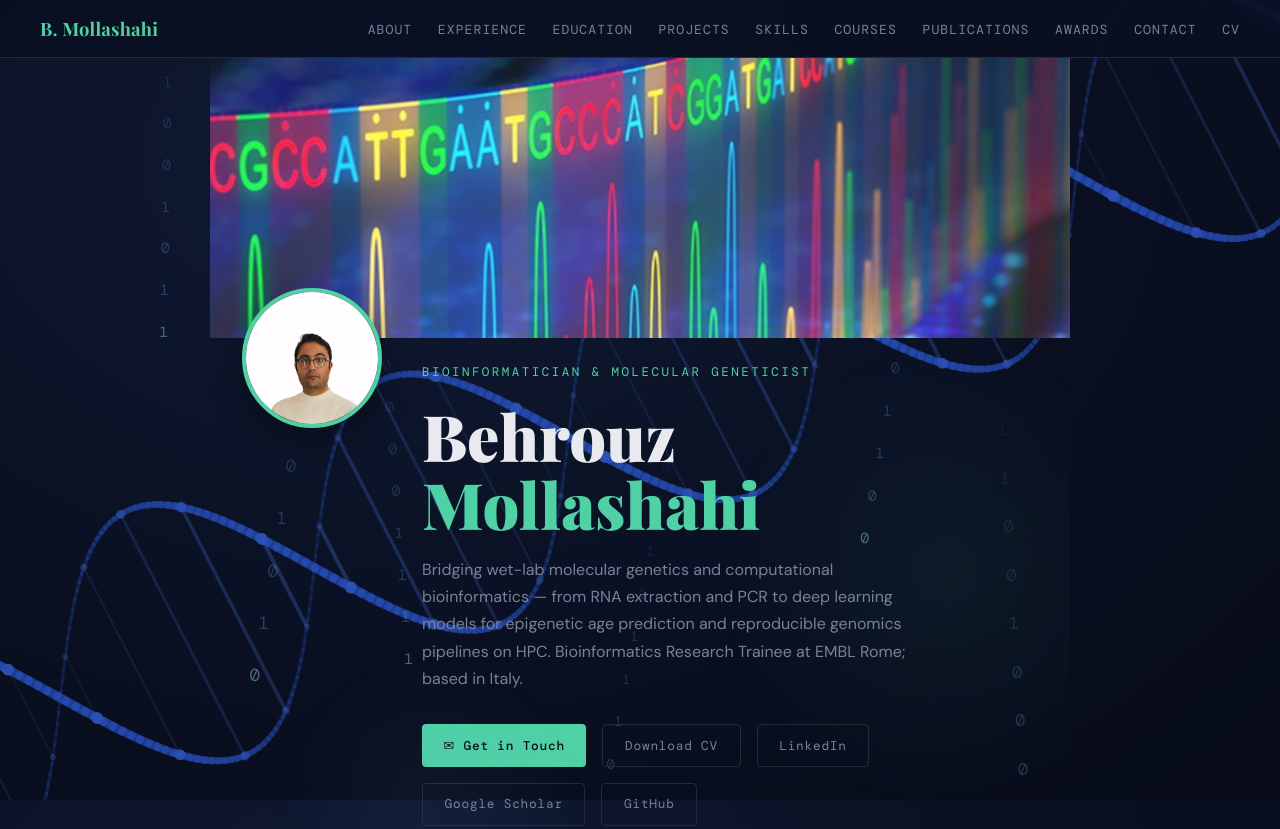
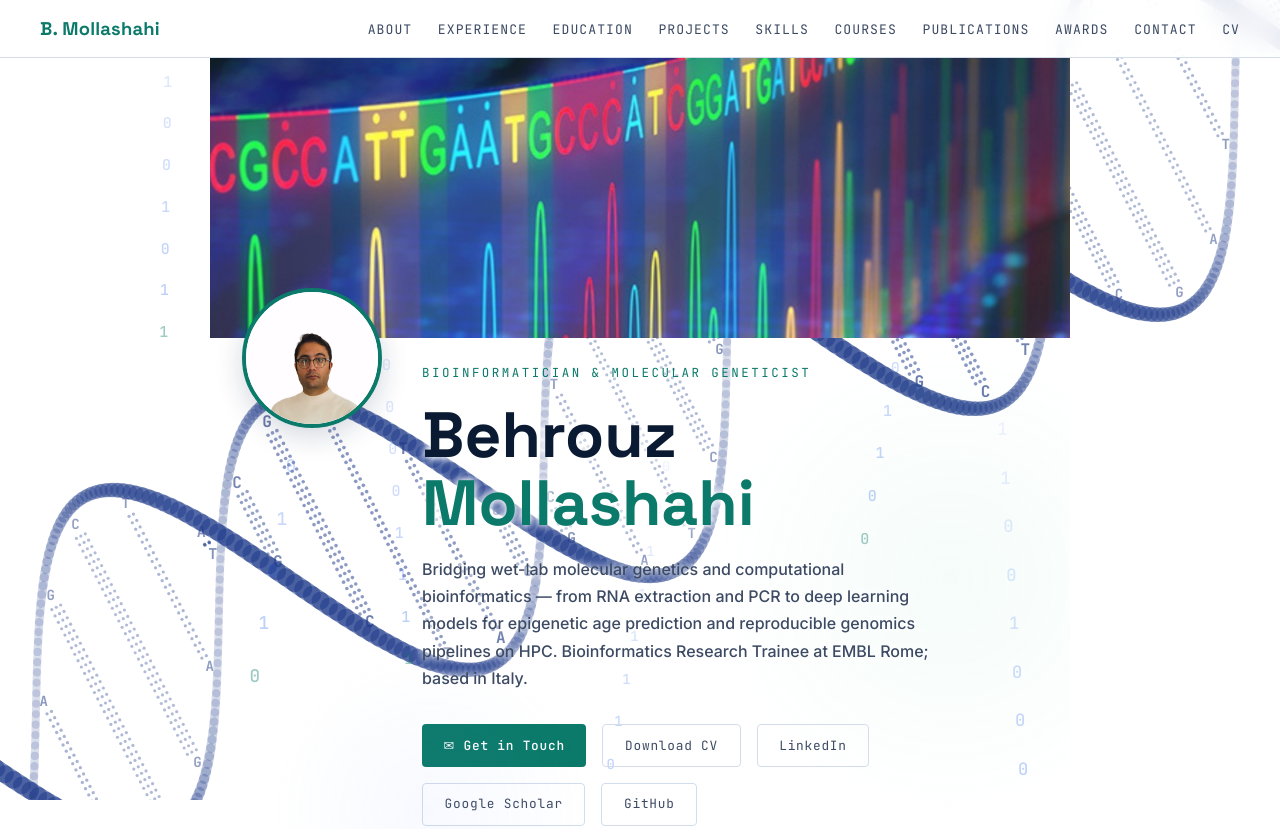
Before and after one commit to behrouzm/behrouzm.github.io, a plain HTML site: page index.html in a window 1280 px wide. Shown: the top 829 px of the page. Drawn offline with nearby package versions, Linux system fonts and the light colour scheme; animation ran at ten frames a second; a web font is replaced by a local one.

Commit message:
Light theme, new fonts, B-DNA background with base pairs

```diff
--- a/bg.js
+++ b/bg.js
@@ -50,57 +50,82 @@
   window.addEventListener('resize', () => { resize(); if (reduceMotion) frame(performance.now()); });
   resize();
 
-  // ---- DNA helix ----
-  let phase = 0;
+  // ---- DNA helix (B-DNA: ~10.5 bp per turn, unequal major/minor grooves) ----
+  let spin = 0;        // rotation of the helix around its own axis
+  let shift = 0;       // travel of the helix along its axis
+  const PAIRS = ['AT', 'TA', 'CG', 'GC'];
+  const pairAt = n => PAIRS[((n * 2654435761) >>> 0) % 4];   // stable pseudo-random sequence
+  const GROOVE = Math.PI * 0.72;                               // strand phase offset -> major/minor grooves
+
   function drawDNA() {
     const diag = Math.hypot(W, H);
-    const amp = Math.max(70, Math.min(W, H) * 0.17);    // helix radius (big)
-    const pitch = amp * 4.2;                             // length of one full turn
+    const amp = Math.max(90, Math.min(220, Math.min(W, H) * 0.21));  // helix radius
+    const pitch = amp * 3.4;                                          // B-DNA pitch/diameter ~1.7
     const k = (Math.PI * 2) / pitch;
-    const angle = -Math.atan2(H, W) * 0.85;              // diagonal: bottom-left -> top-right
+    const gap = pitch / 10.5;                                         // rise per base pair
+    const ang = -Math.atan2(H, W) * 0.85;
+    const ca = Math.cos(ang), sa = Math.sin(ang), cx = W / 2, cy = H / 2;
+    const P = (t, y) => [cx + t * ca - y * sa, cy + t * sa + y * ca];  // helix frame -> screen
+    const half = diag / 2 + pitch;
+    const phaseAt = t => k * (t - shift) + spin;
 
-    ctx.save();
-    ctx.translate(W / 2, H / 2);
-    ctx.rotate(angle);
+    // backbone segments, split into back and front layers for a 3D look
+    const step = 5, back = [], front = [];
+    for (const off of [0, GROOVE]) {
+      for (let t = -half; t < half; t += step) {
+        const a1 = phaseAt(t) + off, a2 = phaseAt(t + step) + off;
+        const depth = (Math.cos(a1) + 1) / 2;
+        const seg = { p1: P(t, amp * Math.sin(a1)), p2: P(t + step, amp * Math.sin(a2)), depth };
+        (depth < 0.5 ? back : front).push(seg);
+      }
+    }
+    const drawSegs = segs => {
+      ctx.lineCap = 'round';
+      for (const s of segs) {
+        ctx.strokeStyle = `rgba(30, 58, 138, ${0.16 + 0.40 * s.depth})`;
+        ctx.lineWidth = 8 + 10 * s.depth;
+        ctx.beginPath(); ctx.moveTo(s.p1[0], s.p1[1]); ctx.lineTo(s.p2[0], s.p2[1]); ctx.stroke();
+      }
+    };
+    drawSegs(back);
 
-    const half = diag / 2 + pitch;
-    const step = 6;
+    // base pairs: letters + dotted hydrogen bonds (A-T: 2, C-G: 3)
+    const n0 = Math.floor((-half - shift) / gap), n1 = Math.ceil((half - shift) / gap);
+    ctx.textAlign = 'center'; ctx.textBaseline = 'middle';
+    for (let n = n0; n <= n1; n++) {
+      const t = n * gap + shift;
+      const a = phaseAt(t);
+      const y1 = amp * Math.sin(a), y2 = amp * Math.sin(a + GROOVE);
+      const d = Math.abs(y2 - y1);
+      if (d < 40) continue;                                   // edge-on pairs are hidden
+      const depth = ((Math.cos(a) + Math.cos(a + GROOVE)) / 2 + 1) / 2;
+      const alpha = 0.22 + 0.42 * depth;
+      const pair = pairAt(n);
+      const dir = Math.sign(y2 - y1);
+      const yA = y1 + dir * 16, yB = y2 - dir * 16;           // letter positions near each strand
+      const bonds = pair === 'AT' || pair === 'TA' ? 2 : 3;
 
-    // base-pair rungs
-    const rungGap = pitch / 10;
-    const startRung = Math.floor((-half - phase / k) / rungGap) * rungGap;
-    for (let t = startRung; t < half; t += rungGap) {
-      const a = k * t + phase;
-      const y1 = amp * Math.sin(a), y2 = -y1;
-      const depth = (Math.cos(a) + 1) / 2;                // 0 back .. 1 front
-      ctx.strokeStyle = `rgba(70, 110, 210, ${0.10 + 0.22 * depth})`;
-      ctx.lineWidth = 2 + 2 * depth;
-      ctx.beginPath();
-      ctx.moveTo(t, y1);
-      ctx.lineTo(t, y2);
-      ctx.stroke();
-      // nucleotide ends
-      ctx.fillStyle = `rgba(90, 140, 240, ${0.18 + 0.35 * depth})`;
-      ctx.beginPath(); ctx.arc(t, y1, 3 + 3 * depth, 0, Math.PI * 2); ctx.fill();
-      ctx.fillStyle = `rgba(90, 140, 240, ${0.18 + 0.35 * (1 - depth)})`;
-      ctx.beginPath(); ctx.arc(t, y2, 3 + 3 * (1 - depth), 0, Math.PI * 2); ctx.fill();
+      // dotted H-bonds between the two letters
+      ctx.fillStyle = `rgba(30, 58, 138, ${alpha})`;
+      const inner1 = yA + dir * 12, inner2 = yB - dir * 12;
+      const len = Math.abs(inner2 - inner1);
+      const dots = Math.max(2, Math.floor(len / 7));
+      for (let b = 0; b < bonds; b++) {
+        const dt = (b - (bonds - 1) / 2) * 5;                 // parallel bond lines
+        for (let i = 0; i <= dots; i++) {
+          const yy = inner1 + (inner2 - inner1) * (i / dots);
+          const [x, y] = P(t + dt, yy);
+          ctx.beginPath(); ctx.arc(x, y, 1.4 + 0.6 * depth, 0, Math.PI * 2); ctx.fill();
+        }
+      }
+      // base letters
+      ctx.font = `700 ${Math.round(12 + 6 * depth)}px "JetBrains Mono", monospace`;
+      ctx.fillStyle = `rgba(13, 42, 120, ${alpha + 0.1})`;
+      let [x, y] = P(t, yA); ctx.fillText(pair[0], x, y);
+      [x, y] = P(t, yB); ctx.fillText(pair[1], x, y);
     }
 
-    // two backbones, drawn in short segments so thickness follows depth
-    for (const sign of [1, -1]) {
-      for (let t = -half; t < half; t += step) {
-        const a1 = k * t + phase, a2 = k * (t + step) + phase;
-        const depth = (sign * Math.cos(a1) + 1) / 2;
-        ctx.strokeStyle = `rgba(40, 80, 190, ${0.22 + 0.45 * depth})`;
-        ctx.lineWidth = 3 + 6 * depth;
-        ctx.lineCap = 'round';
-        ctx.beginPath();
-        ctx.moveTo(t, sign * amp * Math.sin(a1));
-        ctx.lineTo(t + step, sign * amp * Math.sin(a2));
-        ctx.stroke();
-      }
-    }
-    ctx.restore();
+    drawSegs(front);
   }
 
   // ---- binary rain ----
@@ -116,14 +141,14 @@
         Object.assign(c, makeColumn(Math.floor(Math.random() * columns.length), columns.length));
         c.y = -c.spacing;
       }
-      ctx.font = `${c.size}px "DM Mono", monospace`;
+      ctx.font = `500 ${c.size}px "JetBrains Mono", monospace`;
       for (let i = 0; i < DIGITS_PER_COLUMN; i++) {
         const y = c.y - i * c.spacing;                   // i = 0 is the leading digit
         const x = c.x - i * c.spacing * c.drift;
         if (y < -20 || y > H + 20) continue;
         if (Math.random() < 0.004) c.digits[i] = c.digits[i] === '0' ? '1' : '0';
-        const alpha = i === 0 ? 0.42 : 0.30 * (1 - i / DIGITS_PER_COLUMN) + 0.04;
-        ctx.fillStyle = i === 0 ? `rgba(160, 220, 255, ${alpha})` : `rgba(100, 170, 240, ${alpha})`;
+        const alpha = i === 0 ? 0.40 : 0.28 * (1 - i / DIGITS_PER_COLUMN) + 0.05;
+        ctx.fillStyle = i === 0 ? `rgba(11, 122, 106, ${alpha})` : `rgba(37, 99, 235, ${alpha})`;
         ctx.fillText(c.digits[i], x, y);
       }
     }
@@ -136,7 +161,8 @@
     last = now;
     boost *= Math.pow(0.12, dt);                         // ease back to normal speed
     const speedMul = BASE_SPEED + boost;
-    phase += 0.6 * speedMul * dt;
+    spin += 0.55 * speedMul * dt;
+    shift += 22 * speedMul * dt;
 
     ctx.clearRect(0, 0, W, H);
     drawDNA();
--- a/index.html
+++ b/index.html
@@ -5,7 +5,7 @@
   <meta name="viewport" content="width=device-width, initial-scale=1.0">
   <title>Behrouz Mollashahi | Bioinformatician</title>
   <meta name="description" content="Behrouz Mollashahi – bioinformatician with a molecular genetics background. Reproducible genomics pipelines on HPC, deep learning for biological data, and wet-lab experience.">
-  <link href="https://fonts.googleapis.com/css2?family=Playfair+Display:wght@400;700;900&family=DM+Mono:wght@300;400;500&family=DM+Sans:wght@300;400;500&display=swap" rel="stylesheet">
+  <link href="https://fonts.googleapis.com/css2?family=Space+Grotesk:wght@500;600;700&family=Inter:wght@400;500;600&family=JetBrains+Mono:wght@400;500;700&display=swap" rel="stylesheet">
   <link rel="stylesheet" href="styles.css">
 </head>
 <body>
--- a/styles.css
+++ b/styles.css
@@ -1,16 +1,16 @@
 /* ── CSS VARIABLES ── */
 :root {
-  --bg: #0d0f14;
-  --surface: #13161e;
-  --surface2: #1a1e29;
-  --border: #252a38;
-  --accent: #4fd1a5;
-  --accent2: #7b9ef7;
-  --text: #e8eaf0;
-  --muted: #7a8099;
-  --heading-font: 'Playfair Display', Georgia, serif;
-  --body-font: 'DM Sans', sans-serif;
-  --mono-font: 'DM Mono', monospace;
+  --bg: #ffffff;
+  --surface: rgba(255,255,255,0.92);
+  --surface2: #eef3fa;
+  --border: #d3dceb;
+  --accent: #0b7a6a;
+  --accent2: #1d4ed8;
+  --text: #0b1a33;
+  --muted: #3c4a63;
+  --heading-font: 'Space Grotesk', 'Segoe UI', sans-serif;
+  --body-font: 'Inter', 'Segoe UI', sans-serif;
+  --mono-font: 'JetBrains Mono', monospace;
 }
 
 /* ── RESET ── */
@@ -18,8 +18,7 @@
 
 html {
   scroll-behavior: smooth;
-  background: radial-gradient(ellipse at 30% 20%, #0f1a33 0%, #0a1022 55%, #070b17 100%) fixed;
-  background-color: #0a1022;
+  background: #ffffff;
 }
 
 body {
@@ -42,7 +41,7 @@ body {
 /* ── NAV ── */
 nav {
   position: fixed; top: 0; left: 0; right: 0; z-index: 100;
-  background: rgba(10,16,34,0.85);
+  background: rgba(255,255,255,0.88);
   backdrop-filter: blur(12px);
   border-bottom: 1px solid var(--border);
   display: flex; align-items: center; justify-content: space-between;
@@ -142,7 +141,7 @@ h3 {
   border: 4px solid var(--accent);
   flex-shrink: 0;
   margin-top: -50px;
-  box-shadow: 0 8px 32px rgba(0,0,0,0.4);
+  box-shadow: 0 8px 28px rgba(15,35,80,0.18);
   background: var(--surface);
 }
 .hero-text {
@@ -212,10 +211,10 @@ h3 {
 }
 .btn-primary {
   background: var(--accent);
-  color: #0d0f14;
+  color: #ffffff;
   font-weight: 500;
 }
-.btn-primary:hover { background: #6ddbb5; transform: translateY(-2px); }
+.btn-primary:hover { background: #09604f; transform: translateY(-2px); }
 .btn-ghost {
   border: 1px solid var(--border);
   color: var(--muted);
@@ -299,12 +298,12 @@ h3 {
 .project-title-wrap { display: flex; align-items: center; gap: 0.75rem; }
 .project-tag {
   font-family: var(--mono-font); font-size: 0.68rem;
-  background: rgba(123,158,247,0.12); color: var(--accent2);
+  background: rgba(29,78,216,0.10); color: var(--accent2);
   padding: 0.2rem 0.5rem; border-radius: 3px;
   letter-spacing: 0.07em; text-transform: uppercase;
   flex-shrink: 0;
 }
-.project-tag.thesis { background: rgba(79,209,165,0.1); color: var(--accent); }
+.project-tag.thesis { background: rgba(11,122,106,0.10); color: var(--accent); }
 .project-name {
   font-family: var(--heading-font);
   font-size: 1.02rem; font-weight: 700; color: var(--text);
@@ -339,7 +338,7 @@ h3 {
 .project-body-inner .placeholder,
 .course-body-inner .placeholder {
   font-family: var(--mono-font); font-size: 0.78rem;
-  background: rgba(255,255,255,0.04); border: 1px dashed var(--border);
+  background: rgba(15,35,80,0.03); border: 1px dashed var(--border);
   border-radius: 4px; padding: 0.8rem 1rem;
   color: var(--accent); margin-top: 0.8rem;
 }
@@ -480,3 +479,9 @@ footer a { color: var(--accent); text-decoration: none; }
 @media(max-width:700px){
   .nav-links { display: none; }
 }
+
+/* ── LEGIBILITY ON ANIMATED BACKGROUND ── */
+h1, h2, h3, .hero-tag, .hero-bio, .about-text, .section-label, .tl-item, .info-item, .award-item, .sub-heading, footer {
+  text-shadow: 0 0 6px #fff, 0 0 12px #fff;
+}
+.hero-bio, .about-text, .tl-desc, .award-text { color: var(--muted); font-weight: 500; }
```
